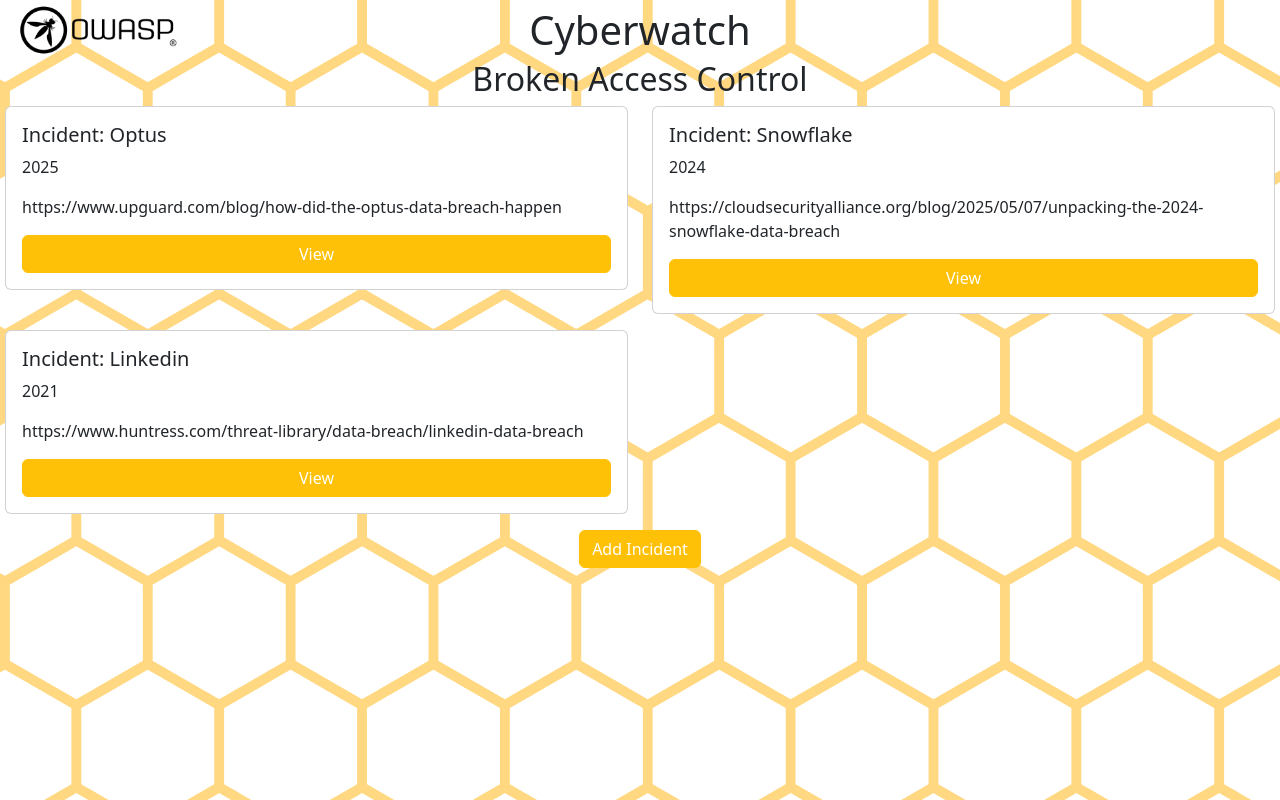
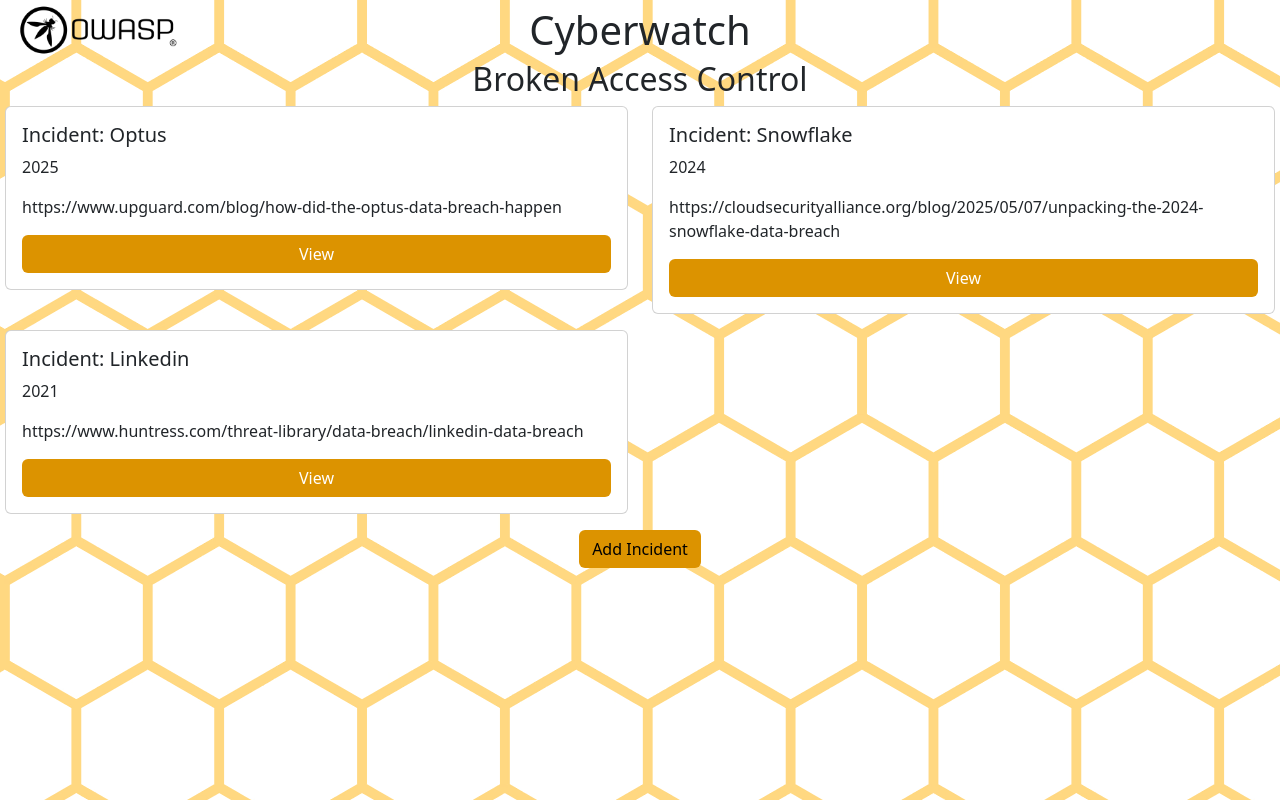
Before and after one commit to MarriottMark/Cyberwatch-Assessment, a Flask app: page /incidents/1 in a window 1280 px wide. Run offline with Flask 3, Linux system fonts and the light colour scheme; data comes from the database, SQL or seed files in the repository.

Commit message:
FINALLY I HAVE DONE IT. Completed the Lighthouse problems so that they are all 100 score!!!!!!!!!!! (theres fireworks)

```diff
--- a/static/css/styles.css
+++ b/static/css/styles.css
@@ -25,12 +25,12 @@
     padding-right: 2px;
 }
 
-.custom-button{
-    background-color: #7a048f;
+.custom-btn{
+    background-color: #dc9300;
 }
 
-.custom-button:hover{
-    background-color: #3b0b53;
+.custom-btn:hover{
+    background-color: #6f6218;
 }
 
 .logo {
@@ -49,3 +49,7 @@
 .text2{
     text-align: center;
 }
+
+.text-ctm{
+    color: #000000;
+}
--- a/templates/incidents.html
+++ b/templates/incidents.html
@@ -16,7 +16,7 @@
             <h5>Incident: {{ i.inc_name }}</h5>
             <p>{{ i.inc_year }}</p>
             <p>{{ i.inc_url }}</p>
-            <a class="btn btn-warning btn-block text-white" href="{{ i.inc_url}}">View</a>
+            <a class="btn custom-btn btn-block text-white" href="{{ i.inc_url}}">View</a>
         </div>
     </div>
     {% endfor %}
@@ -30,7 +30,7 @@
             <div>
                 <div class="Tunabtn">
                     <div>
-                        <a class="btn btn-warning btn-block text-align-center text-white" href="/add-incident">
+                        <a class="btn custom-btn btn-block text-align-center text-ctm" href="/add-incident">
                             Add Incident
                         </a>
                     </div>
--- a/templates/index.html
+++ b/templates/index.html
@@ -14,7 +14,7 @@
         <div class="card p-3 ">
             <h3>Rank: {{ v.owasp_rank }}</h3>
             <p>{{ v.vul_name }}</p>
-            <a href="/incidents/{{ v.id }}" class="btn btn-block btn-warning text-white">View</a>
+            <a href="/incidents/{{ v.id }}" class="btn btn-block custom-btn text-ctm">View</a>
         </div>
     </div>
     {% endfor %}
```
